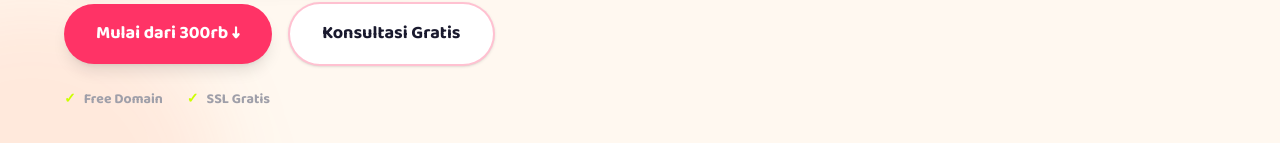
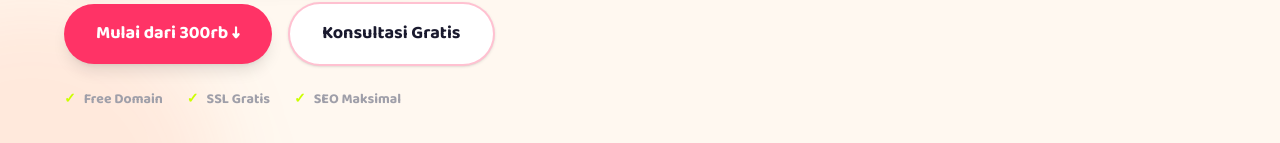
Before and after one commit to dnysaz/webkalcer.com, a Next.js app: page / in a window 1280 px wide. Shown: the part 657-800 px from the top of the page. Built offline with nearby package versions, Linux system fonts and the light colour scheme; no server answers; the database is empty.

Commit message:
add: SEO Maksimal checkmark di Hero section

```diff
--- a/src/components/Hero.tsx
+++ b/src/components/Hero.tsx
@@ -102,7 +102,9 @@
               <div className="flex items-center gap-2">
                 <span className="text-lime">✓</span> SSL Gratis
               </div>
-
+              <div className="flex items-center gap-2">
+                <span className="text-lime">✓</span> SEO Maksimal
+              </div>
             </div>
           </div>
 
```
